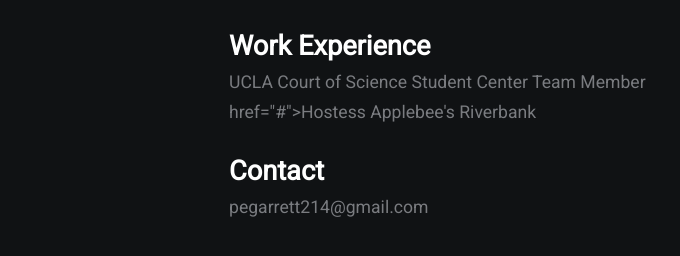
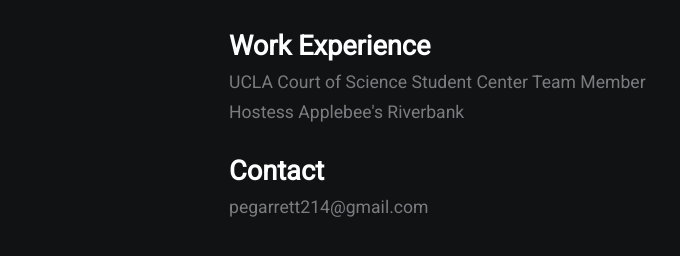
Before and after one commit to pegarrett214/Personal-Website, a plain HTML site: page index.html in a window 1280 px wide. Shown: the part 416-672 px from the top of the page, 411-1091 px from the left. Drawn offline with Linux system fonts and the light colour scheme.

Commit message:
Update index.html

```diff
--- a/index.html
+++ b/index.html
@@ -29,7 +29,7 @@
 
             <h2>Work Experience</h2>
             <p> UCLA Court of Science Student Center Team Member</p>
-            <p> href="#">Hostess Applebee's Riverbank</p>
+            <p> Hostess Applebee's Riverbank</p>
 
             <h2>Contact</h2>
             <p>pegarrett214@gmail.com</p>
```
